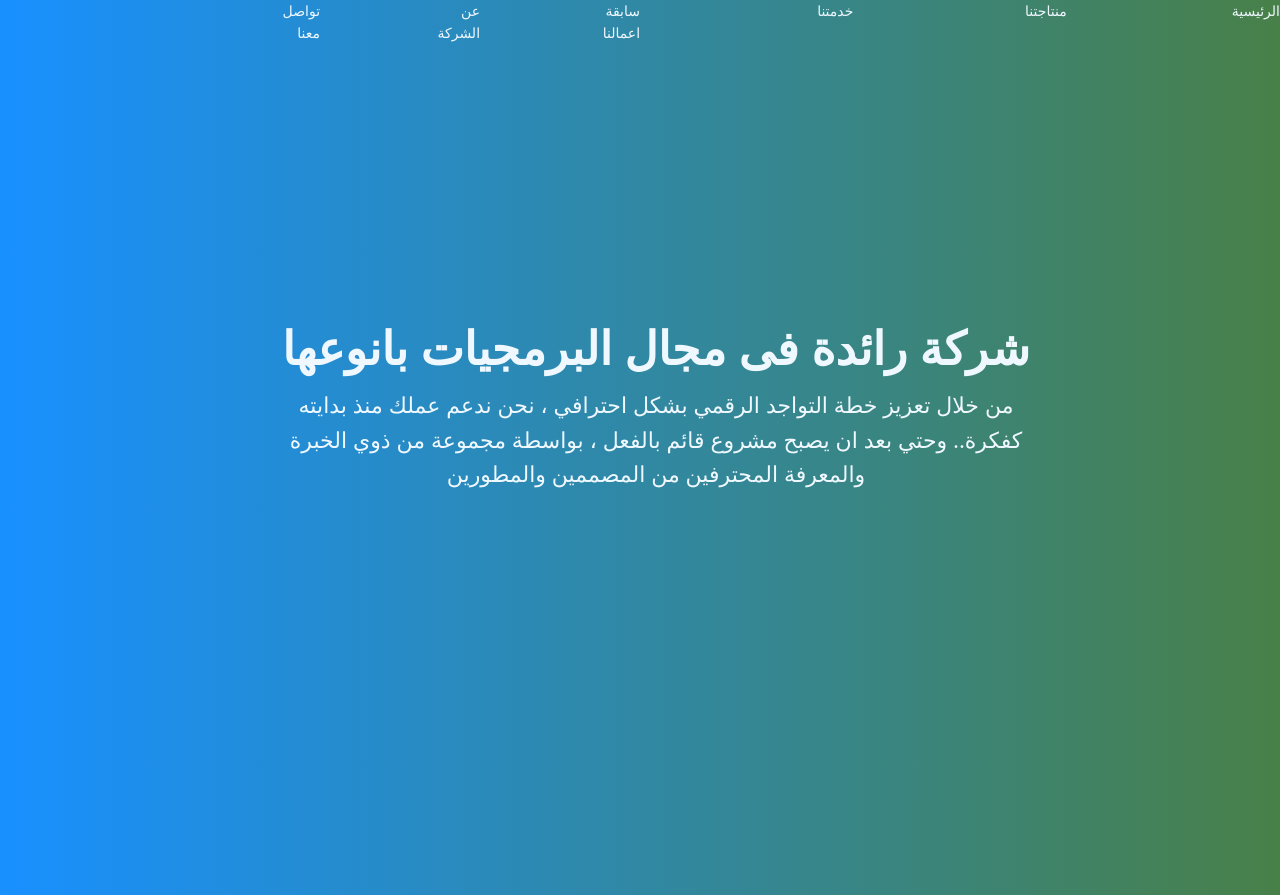
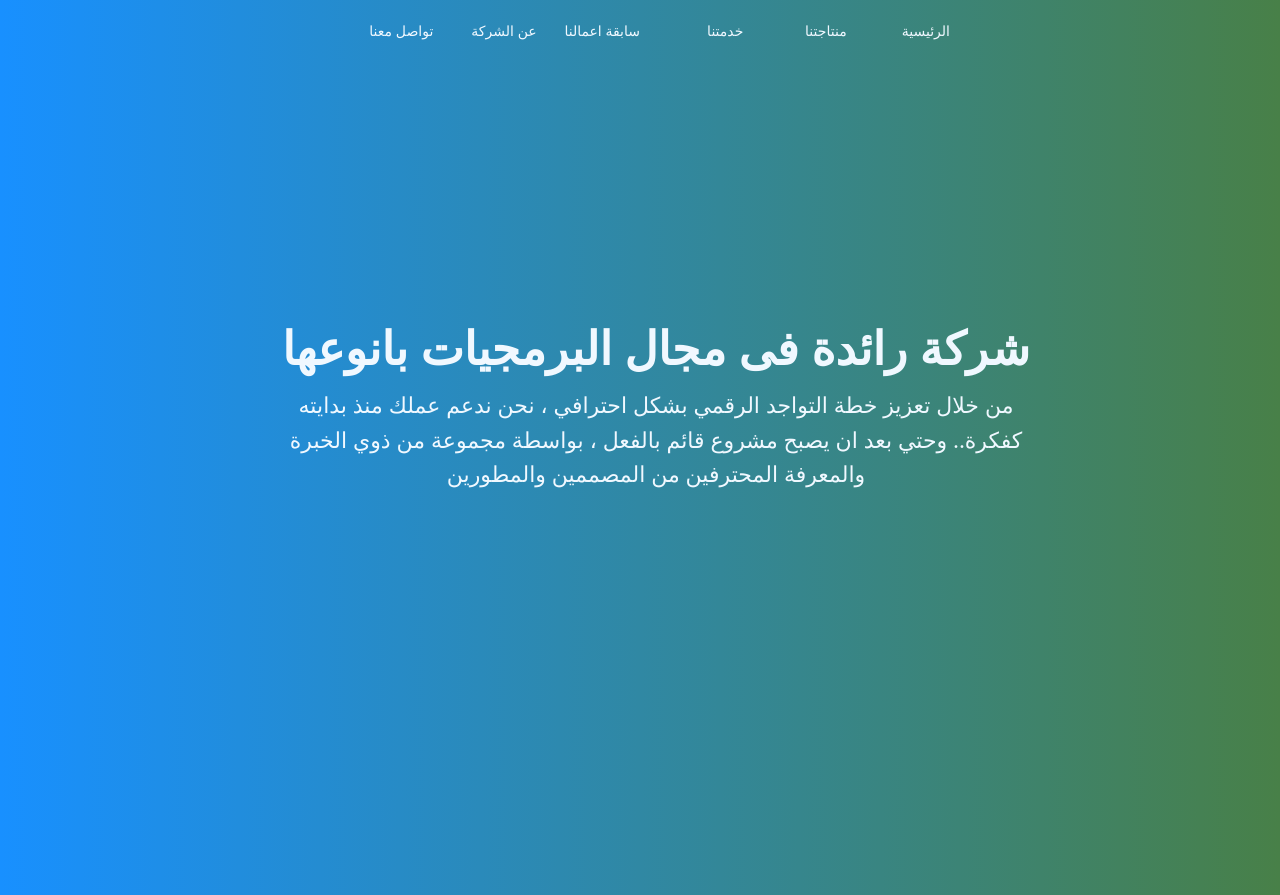
Before and after one commit to ahmed7491/new-task, a Next.js app: page / in a window 1280 px wide. Built offline with nearby package versions, Linux system fonts and the light colour scheme.

Commit message:
adding style

```diff
--- a/components/navbar/navBar.component.jsx
+++ b/components/navbar/navBar.component.jsx
@@ -2,30 +2,45 @@ import React from 'react';
 
 import { HeaderContainer } from './navBar.styles';
 import { Row, Col } from 'antd';
+import { Layout, Breadcrumb } from 'antd';
+
+const {  Content } = Layout;
 
 const NavBar = () => {
     return (
         <HeaderContainer>
-            <Row>
-             <Col lg={{ span: 2, offset: 3 }} lg={{ span: 1, offset: 3 }}>
+            <Row justify="center" >
+             <Col span={2}>
                  الرئيسية
              </Col>
-             <Col lg={{ span: 2, offset: 3 }} lg={{ span: 1, offset: 3 }}>
+             <Col span={2}>
                  منتاجتنا
              </Col>
-             <Col lg={{ span: 2, offset: 1 }} lg={{ span: 1, offset: 3 }}>
+             <Col span={2}>
                  خدمتنا
              </Col>
-             <Col lg={{ span: 2, offset: 1 }} lg={{ span: 1, offset: 2 }}>
+             <Col span={2}>
                  سابقة اعمالنا
              </Col>
-             <Col lg={{ span: 2, offset: 1 }} lg={{ span: 1, offset: 2 }}>
+             <Col span={2}>
                  عن الشركة
              </Col>
-             <Col lg={{ span: 2, offset: 1 }} lg={{ span: 1, offset: 2 }}>
+             <Col span={2}>
                  تواصل معنا
              </Col>
             </Row>
+            <Layout className="layout">
+
+            <Content className="site-layout-background" style={{ margin: '24px 16px', padding: 24, minHeight: 280}}>
+             <Breadcrumb style={{ margin: '16px 0' }}>
+              <Breadcrumb.Item>شركة رائدة فى مجال البرمجيات بانوعها </Breadcrumb.Item>
+
+           </Breadcrumb>
+              <div className="site-layout-content">من خلال تعزيز خطة التواجد الرقمي بشكل احترافي ، نحن ندعم عملك منذ بدايته
+                 كفكرة.. وحتي بعد ان يصبح مشروع قائم بالفعل ، بواسطة مجموعة من ذوي
+                  الخبرة والمعرفة المحترفين من المصممين والمطورين</div>
+              </Content>
+             </Layout>
         </HeaderContainer>
     )
 }
--- a/components/navbar/navBar.styles.jsx
+++ b/components/navbar/navBar.styles.jsx
@@ -4,8 +4,42 @@ export const HeaderContainer = styled.div`
   height: 70px;
   width: 100%;
   direction: rtl;
-  justify-content: center;
+  padding: 20px;
   margin-bottom: 25px;
+
+  .site-layout-background{
+  margin: 24px 16px;
+  padding: 24;
+  font-weight: 400;
+  font-size: 22px;
+  min-height: 380;
+  position: absolute;
+  top: 50%;
+  left: 50%;
+  transform: translate(-50%, -50%);
+}
+
+.ant-layout-header{
+  box-sizing: border-box;
+}
+
+.ant-breadcrumb-link {
+    font-weight: 700;
+    font-size: 46px;
+    width: 100%;
+    text-align: center;
+    white-space: nowrap;
+    margin-bottom: 16px;
+    line-height: 48px;
+    min-width: 310px;
+    user-select: none;
+}
+
+
+
+.ant-layout-content {
+    text-align: center;
+}
 
   @media screen and (max-width: 800px) {
     height: 60px;
--- a/pages/index.js
+++ b/pages/index.js
@@ -1,27 +1,11 @@
-import { HeaderContainer } from "./styles";
 import styles from '../styles/Home.module.css'
-import { Layout, Breadcrumb } from 'antd';
 
-const {  Content } = Layout;
 
 export default function Home() {
 
   return (
     <div className={styles.container}>
-      <HeaderContainer>
-  <Layout className="layout">
 
-    <Content className="site-layout-background" style={{ margin: '24px 16px', padding: 24, minHeight: 280}}>
-      <Breadcrumb style={{ margin: '16px 0' }}>
-        <Breadcrumb.Item>شركة رائدة فى مجال البرمجيات بانوعها </Breadcrumb.Item>
-
-      </Breadcrumb>
-      <div className="site-layout-content">من خلال تعزيز خطة التواجد الرقمي بشكل احترافي ، نحن ندعم عملك منذ بدايته
-          كفكرة.. وحتي بعد ان يصبح مشروع قائم بالفعل ، بواسطة مجموعة من ذوي
-          الخبرة والمعرفة المحترفين من المصممين والمطورين</div>
-    </Content>
-  </Layout>
-  </HeaderContainer>
     </div>
   )
 }
--- a/pages/styles.jsx
+++ /dev/null
@@ -1,36 +0,0 @@
-import styled from "styled-components";
-
-export const HeaderContainer = styled.div`
-
-.ant-layout-header{
-  box-sizing: border-box;
-}
-
-.ant-breadcrumb-link {
-    font-weight: 700;
-    font-size: 46px;
-    width: 100%;
-    text-align: center;
-    white-space: nowrap;
-    margin-bottom: 16px;
-    line-height: 48px;
-    min-width: 310px;
-    user-select: none;
-}
-
-.site-layout-background{
-  margin: 24px 16px;
-  padding: 24;
-  font-weight: 400;
-  font-size: 22px;
-  min-height: 380;
-  position: absolute;
-  top: 50%;
-  left: 50%;
-  transform: translate(-50%, -50%);
-}
-
-.ant-layout-content {
-    text-align: center;
-}
-`;
```
